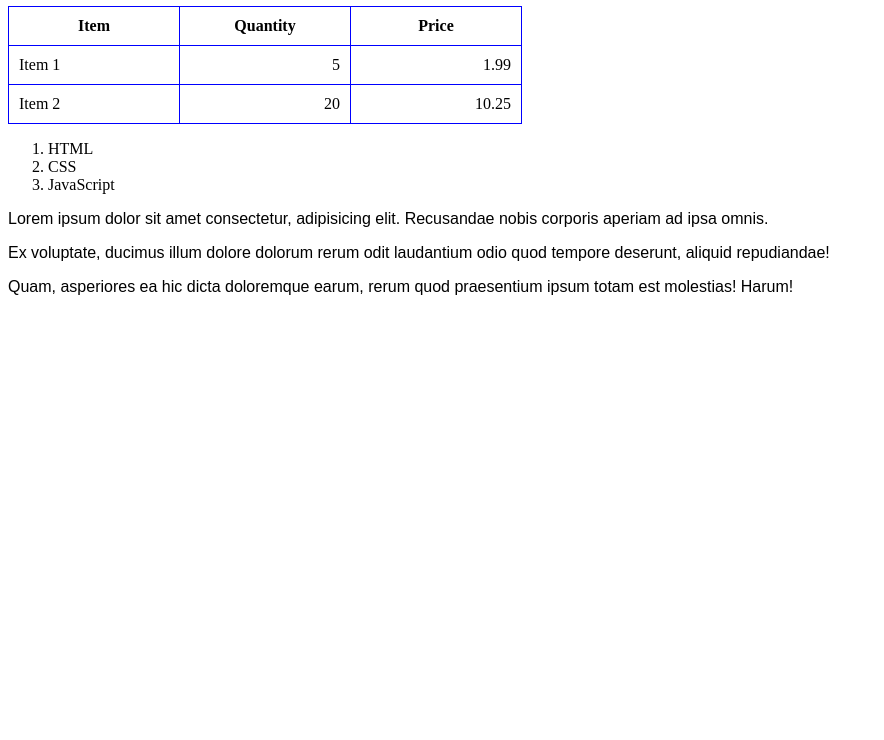
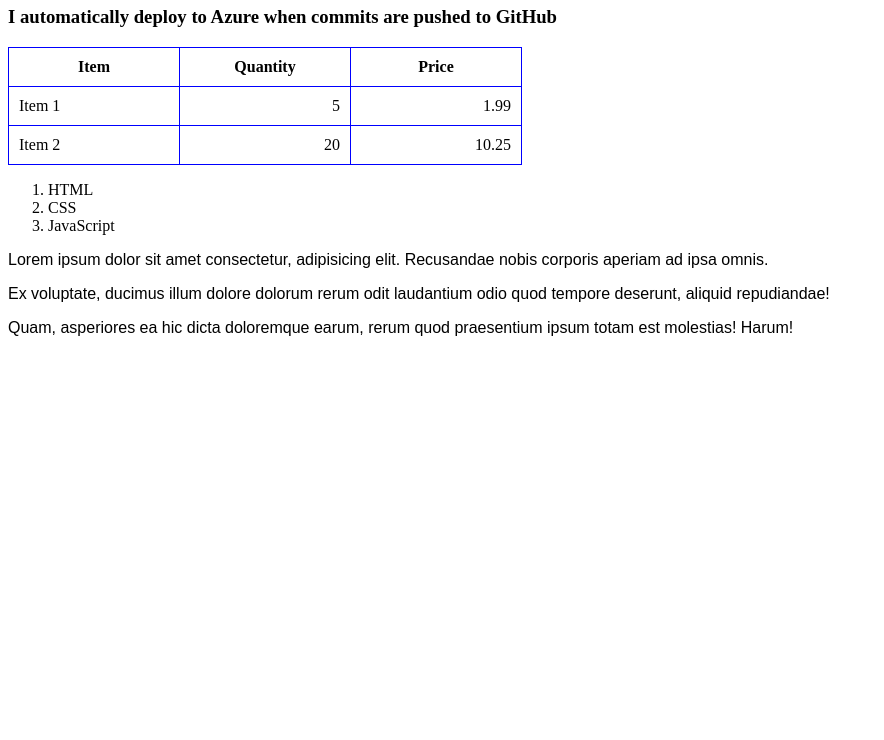
Before and after one commit to olanmj/Demo3, a plain HTML site: page index.html in a window 1280 px wide. Shown: the part 60-800 px from the top of the page, without its empty margins (0-884 px from the left). Drawn offline with Linux system fonts and the light colour scheme.

Commit message:
Add message about continuous deploy

```diff
--- a/index.html
+++ b/index.html
@@ -8,6 +8,7 @@
 </head>
 <body>
     <h1 id="hello">HELLO</h1>
+    <h3>I automatically deploy to Azure when commits are pushed to GitHub</h3>
     <table>
             <tr>
               <th>Item</th>
```
